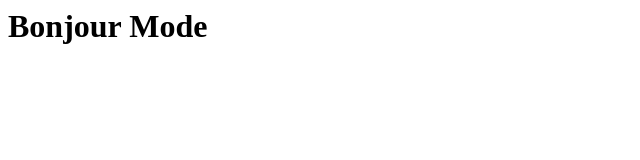
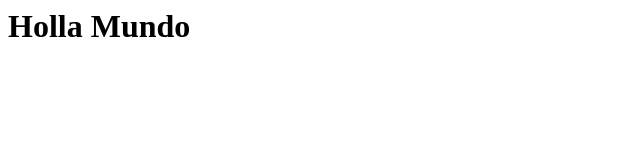
Before and after one commit to Lola202/csi3140_labs, a plain HTML site: page lab01/index.html in a window 1280 px wide. Shown: the whole page, without its empty margins (0-640 px from the left). Drawn offline with Linux system fonts and the light colour scheme.

Commit message:
hola mundo change

```diff
--- a/lab01/index.html
+++ b/lab01/index.html
@@ -1 +1 @@
-<h1>Bonjour Mode</h1>
+<h1>Holla Mundo</h1>
```
